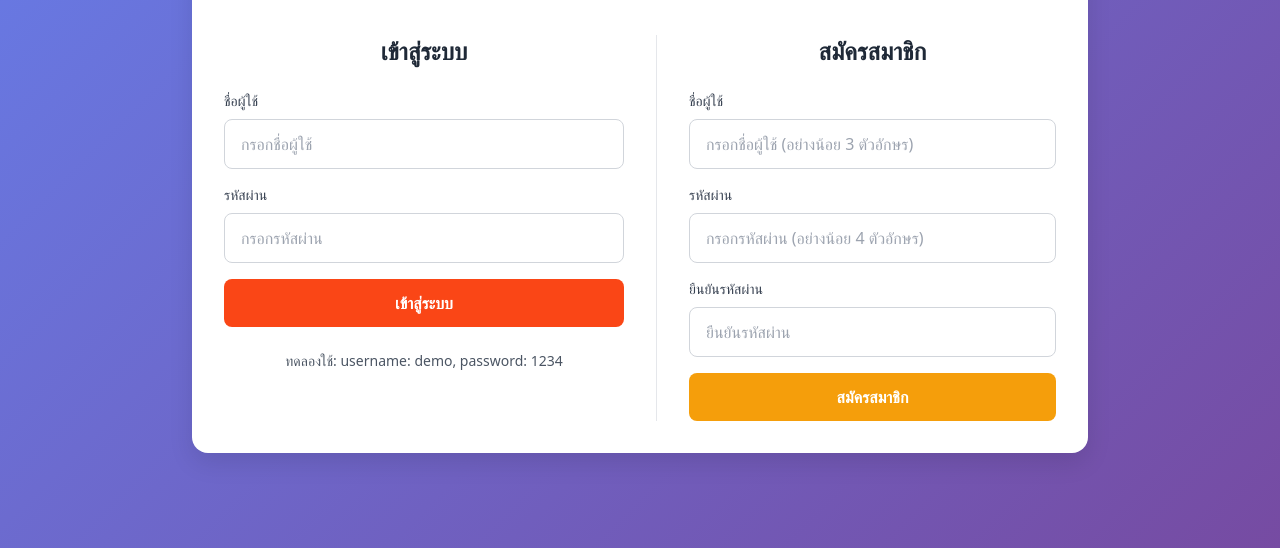
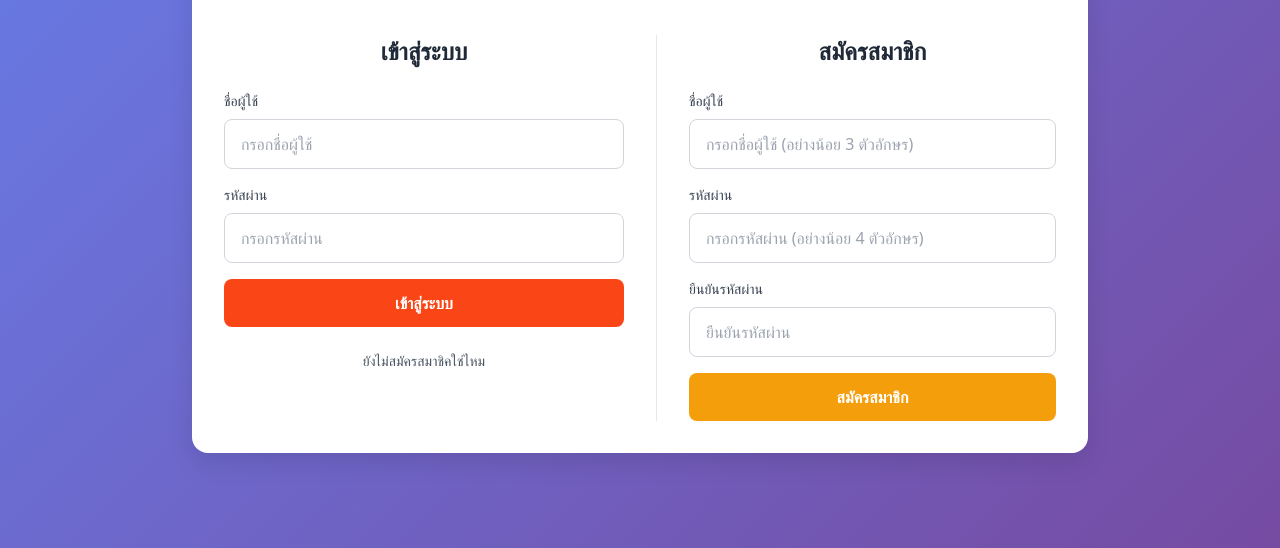
Before and after one commit to kanathip56/fittracker-kmutnb, a plain HTML site: page index.html in a window 1280 px wide. Shown: the part 252-800 px from the top of the page. Drawn offline with nearby package versions, Linux system fonts and the light colour scheme.

Commit message:
Update index.html

```diff
--- a/index.html
+++ b/index.html
@@ -464,7 +464,7 @@
                 confirmPassword: 'ยืนยันรหัสผ่าน',
                 loginBtn: 'เข้าสู่ระบบ',
                 registerBtn: 'สมัครสมาชิก',
-                demoText: 'ทดลองใช้: username: demo, password: 1234',
+                demoText: 'ยังไม่สมัครสมาชิคใช่ไหม',
                 running: 'การวิ่ง',
                 gym: 'เวท/คาร์ดิโอ',
                 stats: 'กราฟสถิติ',
```
